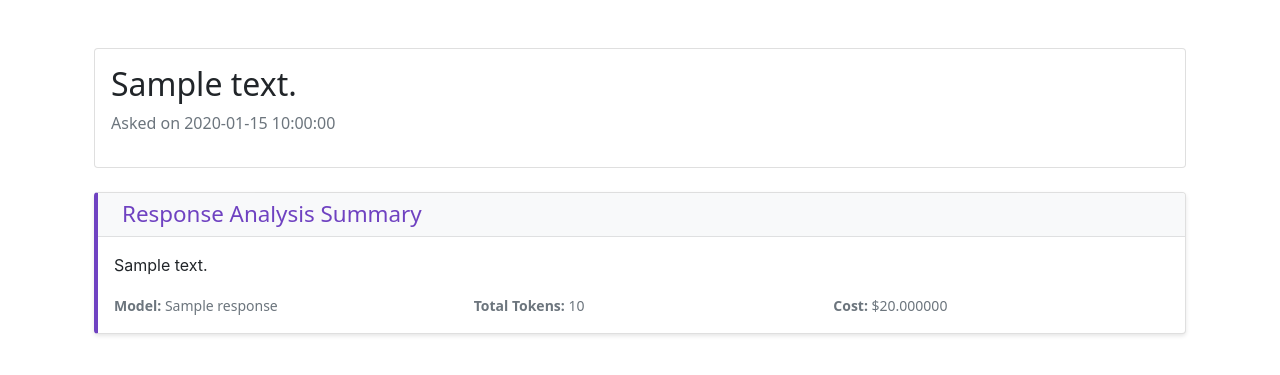
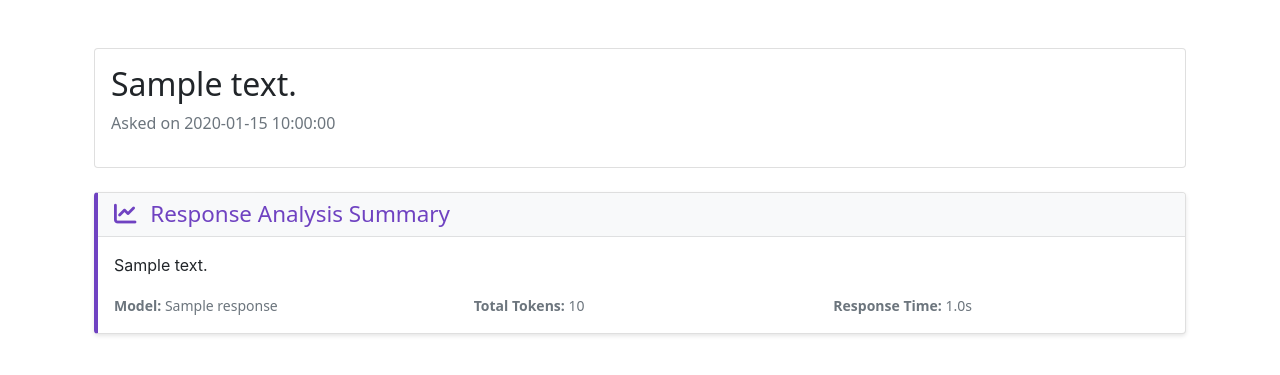
Before and after one commit to gmichnikov/ask-many-llms, a Flask app: page /questions/question/1 in a window 1280 px wide. Shown: the part 56-431 px from the top of the page. Run offline with Flask 2, Linux system fonts and the light colour scheme; a user stored in the database is signed in; tables that the repository leaves empty hold one stand-in row (values such as "Sample post"); parts of the project's set-up code (start-up, migrations or seed data) failed here and were passed over; some libraries are stand-ins or nearby versions.

Commit message:
Add response time and other fixes

```diff
--- a/app/models.py
+++ b/app/models.py
@@ -60,6 +60,7 @@
     total_tokens = db.Column(db.Integer, nullable=True)
     input_cost = db.Column(db.Float, nullable=True)
     output_cost = db.Column(db.Float, nullable=True)
+    response_time = db.Column(db.Float, nullable=True)  # Time in seconds
 
     def __repr__(self):
         return f'<Response from {self.llm_name} ({self.model_name}) for Question {self.question_id}>'
--- a/app/routes/questions.py
+++ b/app/routes/questions.py
@@ -53,7 +53,8 @@
                 output_tokens=metadata['output_tokens'],
                 total_tokens=metadata.get('total_tokens', metadata['input_tokens'] + metadata['output_tokens']),
                 input_cost=metadata.get('input_cost', 0),
-                output_cost=metadata.get('output_cost', 0)
+                output_cost=metadata.get('output_cost', 0),
+                response_time=metadata.get('response_time')
             )
             db.session.add(response_record)
 
@@ -99,7 +100,8 @@
                 output_tokens=summary['metadata']['output_tokens'],
                 total_tokens=summary['metadata']['total_tokens'],
                 input_cost=summary['metadata']['input_cost'],
-                output_cost=summary['metadata']['output_cost']
+                output_cost=summary['metadata']['output_cost'],
+                response_time=summary['metadata'].get('response_time')
             )
 
             # Save summary response and update question
--- a/app/services/llm_service.py
+++ b/app/services/llm_service.py
@@ -3,6 +3,7 @@
 import openai
 from anthropic import Anthropic
 import google.generativeai as genai
+import time
 
 # Pricing per 1M tokens
 # Documentation:
@@ -154,6 +155,8 @@
         """Get response from OpenAI model."""
         max_tokens = MAX_OUTPUT_TOKENS.get(model_name, 1000)  # Default to 1000 if not found
 
+        start_time = time.time()
+
         # Use different parameter name for O4-mini model
         if model_name == 'o4-mini':
             response = self.openai_client.chat.completions.create(
@@ -174,6 +177,8 @@
                 max_tokens=max_tokens
             )
 
+        response_time = time.time() - start_time
+
         input_tokens = response.usage.prompt_tokens
         output_tokens = response.usage.completion_tokens
         total_tokens = response.usage.total_tokens
@@ -192,13 +197,17 @@
                 'input_cost': input_cost,
                 'output_cost': output_cost,
                 'model': model_name,
-                'finish_reason': response.choices[0].finish_reason
+                'finish_reason': response.choices[0].finish_reason,
+                'response_time': response_time
             }
         }
 
     def _get_claude_response(self, question: str, model_name: str) -> Dict:
         """Get response from Claude model."""
         max_tokens = MAX_OUTPUT_TOKENS.get(model_name, 1000)  # Default to 1000 if not found
+
+        start_time = time.time()
+
         response = self.anthropic.messages.create(
             model=model_name,
             max_tokens=max_tokens,
@@ -206,6 +215,8 @@
                 {"role": "user", "content": question}
             ]
         )
+
+        response_time = time.time() - start_time
 
         input_tokens = response.usage.input_tokens
         output_tokens = response.usage.output_tokens
@@ -225,7 +236,8 @@
                 'input_cost': input_cost,
                 'output_cost': output_cost,
                 'model': model_name,
-                'stop_reason': response.stop_reason
+                'stop_reason': response.stop_reason,
+                'response_time': response_time
             }
         }
 
@@ -235,10 +247,16 @@
             raise Exception(f"Gemini model '{model_name}' is not available.")
 
         max_tokens = MAX_OUTPUT_TOKENS.get(model_name, 1000)  # Default to 1000 if not found
+
+        start_time = time.time()
+
         response = self.gemini_models[model_name].generate_content(
             question,
             generation_config={"max_output_tokens": max_tokens}
         )
+
+        response_time = time.time() - start_time
+
         token_count = getattr(response, 'token_count', 0)
 
         # For Gemini, we'll estimate input/output tokens as 50/50 split
@@ -259,7 +277,8 @@
                 'input_cost': input_cost,
                 'output_cost': output_cost,
                 'model': model_name,
-                'safety_ratings': getattr(response, 'safety_ratings', None)
+                'safety_ratings': getattr(response, 'safety_ratings', None),
+                'response_time': response_time
             }
         }
 
--- a/app/templates/base.html
+++ b/app/templates/base.html
@@ -6,6 +6,7 @@
         <meta name="description" content="My application">
         <title>{% block title %}{% endblock %} - My Application</title>
         <link href="https://cdn.jsdelivr.net/npm/bootstrap@5.1.3/dist/css/bootstrap.min.css" rel="stylesheet">
+        <link rel="stylesheet" href="https://cdnjs.cloudflare.com/ajax/libs/font-awesome/6.5.1/css/all.min.css">
         <link rel="stylesheet" href="{{ url_for('static', filename='css/styles.css') }}">
         <link rel="stylesheet" href="{{ url_for('static', filename='css/markdown.css') }}">
     </head>
--- a/app/templates/questions/view.html
+++ b/app/templates/questions/view.html
@@ -39,7 +39,12 @@
                             </div>
                             <div class="col-md-4">
                                 <small class="text-muted">
-                                    <strong>Cost:</strong> ${{ "%.6f"|format(summary_response.input_cost + summary_response.output_cost) }}
+                                    <strong>Response Time:</strong>
+                                    {% if summary_response.response_time is not none %}
+                                        {{ "%.1f"|format(summary_response.response_time) }}s
+                                    {% else %}
+                                        N/A
+                                    {% endif %}
                                 </small>
                             </div>
                         </div>
@@ -58,15 +63,15 @@
                         <div class="btn-group ms-2">
                             {% if response.llm_name.startswith('GPT') %}
                                 <a href="https://openai.com/api/pricing/" target="_blank" class="btn btn-sm btn-outline-secondary" title="OpenAI Pricing">
-                                    <i class="fas fa-info-circle"></i>
+                                    <i class="fas fa-dollar-sign"></i>
                                 </a>
                             {% elif response.llm_name.startswith('Claude') %}
                                 <a href="https://www.anthropic.com/pricing#api" target="_blank" class="btn btn-sm btn-outline-secondary" title="Anthropic Pricing">
-                                    <i class="fas fa-info-circle"></i>
+                                    <i class="fas fa-dollar-sign"></i>
                                 </a>
                             {% elif response.llm_name.startswith('Gemini') %}
                                 <a href="https://ai.google.dev/gemini-api/docs/pricing" target="_blank" class="btn btn-sm btn-outline-secondary" title="Gemini Pricing">
-                                    <i class="fas fa-info-circle"></i>
+                                    <i class="fas fa-dollar-sign"></i>
                                 </a>
                             {% endif %}
                         </div>
@@ -95,12 +100,22 @@
                             </div>
                         </div>
                         <div class="row mt-2">
-                            <div class="col-md-6">
+                            <div class="col-md-4">
                                 <small class="text-muted">
                                     <strong>Model:</strong> {{ response.model_name }}
                                 </small>
                             </div>
-                            <div class="col-md-6">
+                            <div class="col-md-4">
+                                <small class="text-muted">
+                                    <strong>Response Time:</strong>
+                                    {% if response.response_time is not none %}
+                                        {{ "%.1f"|format(response.response_time) }}s
+                                    {% else %}
+                                        N/A
+                                    {% endif %}
+                                </small>
+                            </div>
+                            <div class="col-md-4">
                                 <small class="text-muted">
                                     {% if response.llm_name == 'GPT-4.1-mini' %}
                                         <strong>Finish Reason:</strong> {{ response.metadata.finish_reason }}
```
Also changed, not shown: app/templates/questions/ask.html (+11 -0 lines), migrations/versions/96006dcc6083_add_response_time_to_response_model.py (added, +32 -0 lines).
